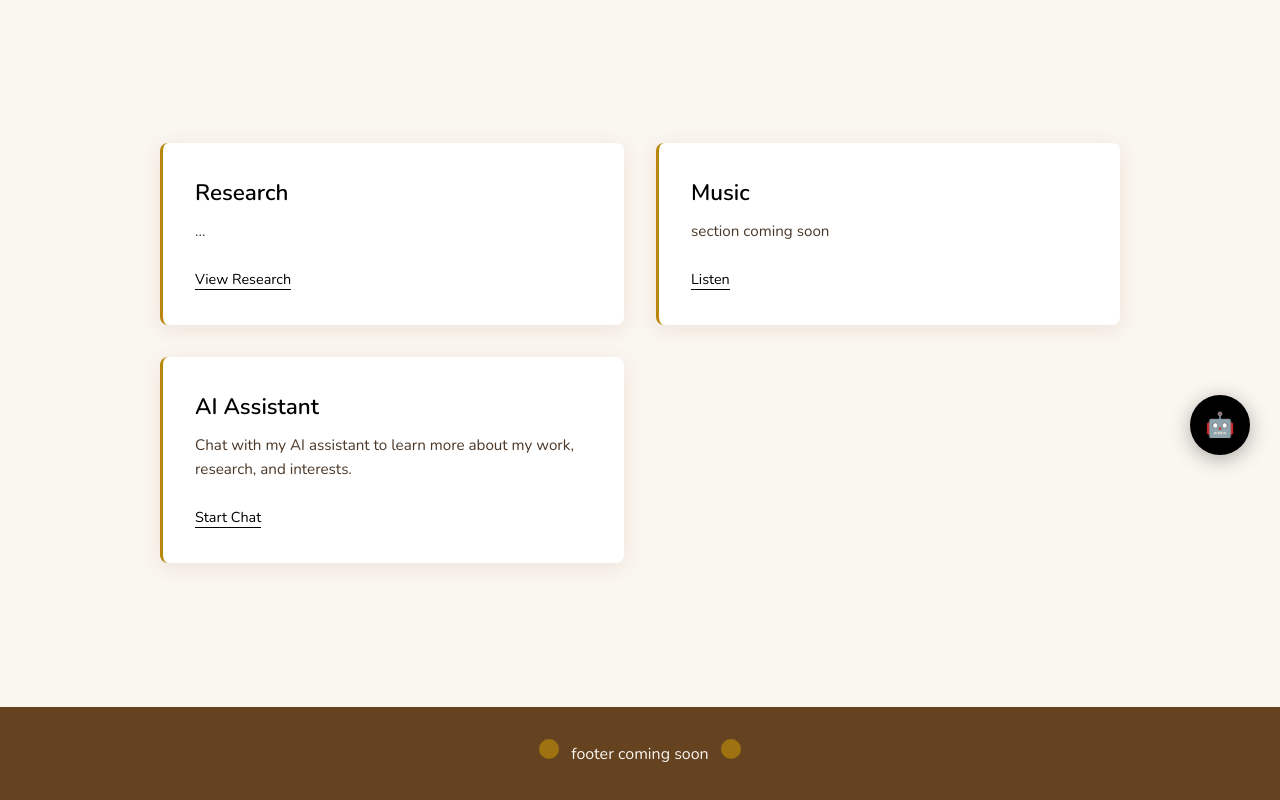
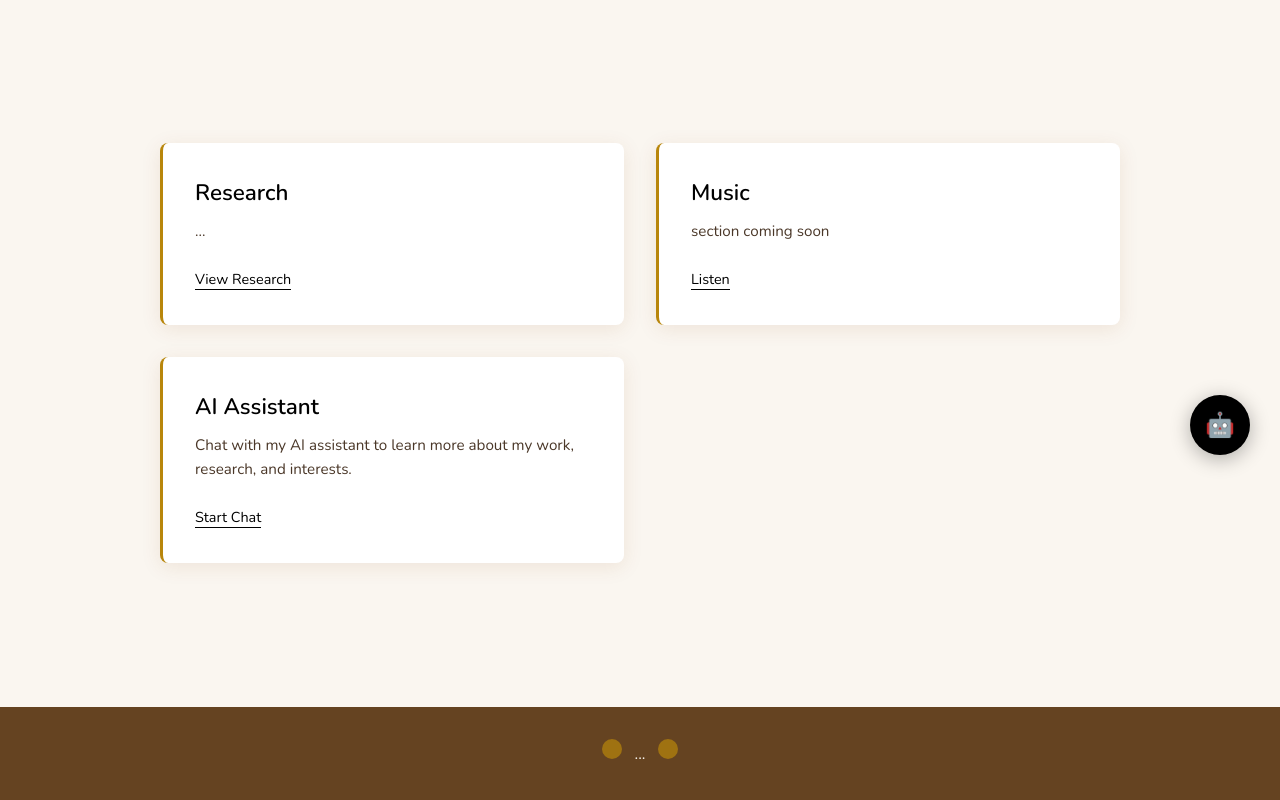
Before and after one commit to Gyasu/gyasu.github.io, a website: page index.html in a window 1280 px wide. Shown: the part 315-1115 px from the top of the page. Drawn offline with nearby package versions, Linux system fonts and the light colour scheme; a web font is replaced by a local one.

Commit message:
re-commit

```diff
--- a/index.html
+++ b/index.html
@@ -89,7 +89,7 @@
     <div class="container">
       <p>
         <span class="footer-accent"></span>
-        footer coming soon
+        ...
         <span class="footer-accent"></span>
       </p>
     </div>
```
